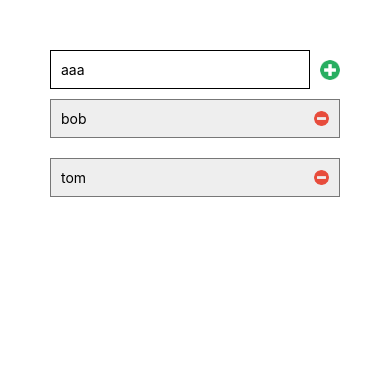
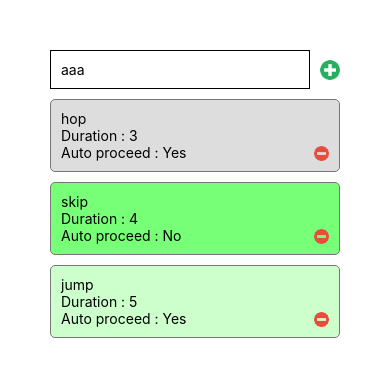
Before and after one commit to jcosmo/interval-training, a React Native app: screen / in a window 390 px wide. Shown: the top 376 px of the page. Built offline with nearby package versions, Linux system fonts and the light colour scheme.

Commit message:
Implement remove stage. Add some more content to stages. Minor rendering changes.

```diff
--- a/App.js
+++ b/App.js
@@ -1,24 +1,35 @@
 import React, {useState} from 'react';
 import {StyleSheet, View} from 'react-native';
 import AddStage from './components/AddStage';
-import StagesAsFlatList from './components/Stages';
+import Stages from './components/Stages';
 
 const App = () => {
-  const [tabs, setTabs] = useState([
-    { key: 1, text: 'bob' },
-    { key: 2, text: 'tom' }]);
+    const [tabs, setTabs] = useState([
+      { id: 0, text: 'hop', duration: 3, autoResume: true, state: 'complete' },
+      { id: 1, text: 'skip', duration: 4, autoResume: false, state: 'active' },
+      { id: 2, text: 'jump', duration: 5, autoResume: true, state: 'pending' }]);
 
-  const addStage = (data) => setTabs(currentTabs =>
-    [...currentTabs, { key: currentTabs.length, text: data }]
-  );
+    const [nextId, setNextId] = useState(3);
 
-  return (
-    <View style={styles.container}>
-      <AddStage action={addStage}/>
-      <StagesAsFlatList tabs={tabs}/>
-    </View>
-  );
-};
+    const addStage = (data) => {
+      setNextId(nextId + 1);
+      setTabs(currentTabs =>
+        [...currentTabs, { id: nextId, text: data, duration: 10, autoResume: true, state: 'pending' }]);
+    };
+
+    const removeStage = (id) =>
+      setTabs(currentTabs => {
+        return currentTabs.filter(x => x.id !== id);
+      });
+
+    return (
+      <View style={styles.container}>
+        <AddStage onAdd={addStage}/>
+        <Stages tabs={tabs} onRemove={removeStage}/>
+      </View>
+    );
+  }
+;
 
 const styles = StyleSheet.create({
   container: {
--- a/components/AddStage.js
+++ b/components/AddStage.js
@@ -5,10 +5,19 @@ import {TouchableWithoutFeedback} from 'react-native-web';
 const AddStage = props => {
   const [newStageText, setNewStageText] = useState('');
 
+  const onAdd = () => {
+    let text = newStageText.trim();
+    if ('' !== text) {
+      setNewStageText('');
+      props.onAdd(text);
+    }
+  };
+
   return (
     <View style={styles.container}>
-      <TextInput style={styles.input} value={newStageText} onChangeText={setNewStageText} placeholder='aaa'/>
-      <TouchableWithoutFeedback onPress={props.action.bind(this, newStageText)}>
+      <TextInput style={styles.input} value={newStageText} onChangeText={setNewStageText} onSubmitEditing={onAdd}
+                 placeholder='aaa'/>
+      <TouchableWithoutFeedback onPress={onAdd}>
         <Image style={styles.icon} source={require('../assets/add.png')}/>
       </TouchableWithoutFeedback>
     </View>
@@ -20,7 +29,8 @@ const styles = StyleSheet.create({
     flexDirection: 'row',
     flexGrow: 0,
     justifyContent: 'space-between',
-    alignItems: 'center'
+    alignItems: 'center',
+    marginBottom: 5
   },
   input: {
     borderColor: 'black',
--- a/components/Stage.js
+++ b/components/Stage.js
@@ -1,11 +1,20 @@
 import React from 'react';
-import {StyleSheet, Text, View, Image} from 'react-native';
+import {Image, StyleSheet, Text, View} from 'react-native';
+import {TouchableWithoutFeedback} from 'react-native-web';
 
 const Stage = props => {
   return (
-    <View key={props.data.id} style={styles.stage}>
-      <Text style={styles.text}>{props.data.text}</Text>
-      <Image style={styles.icon} source={require("../assets/delete.png")}/>
+    <View key={props.data.id} style={[styles.stage,
+                                      styles[props.data.state]]}>
+      <View style={styles.leftPanel}>
+        <Text style={styles.text}>{props.data.text}</Text>
+        <Text>Duration : {props.data.duration}</Text>
+        <Text>Auto proceed : {props.data.autoResume ? 'Yes' : 'No'}</Text>
+      </View>
+
+      <TouchableWithoutFeedback onPress={props.onRemove}>
+        <Image style={styles.icon} source={require('../assets/delete.png')}/>
+      </TouchableWithoutFeedback>
     </View>
   );
 };
@@ -14,23 +23,45 @@ const styles = StyleSheet.create({
   stage: {
     flexDirection: 'row',
     justifyContent: 'space-between',
-    alignItems: 'center',
-    marginVertical: 10,
+    alignItems: 'flex-start',
+    marginVertical: 5,
     padding: 10,
+    borderWidth: 1,
     borderColor: '#777',
-    borderWidth: 1,
+    borderRadius: 5,
     backgroundColor: '#EEE',
   },
 
+  leftPanel: {
+    flexGrow: 1,
+    flexDirection: 'column',
+    justifyContent: 'flex-start',
+    alignItems: 'flex-start',
+    paddingRight: 10
+  },
+
   text: {
-    flexGrow: 0,
+    flexGrow: 1
   },
 
   icon: {
+    alignSelf: 'flex-end',
     height: 15,
     width: 15,
     flexGrow: 0,
     flexShrink: 0
+  },
+
+  active: {
+    backgroundColor: '#7F7'
+  },
+
+  complete: {
+    backgroundColor: '#DDD'
+  },
+
+  pending: {
+    backgroundColor: '#CFC'
   }
 });
 
--- a/components/Stages.js
+++ b/components/Stages.js
@@ -5,7 +5,7 @@ import Stage from './Stage';
 const Stages = props => {
   return (
     <ScrollView style={styles.stages}>
-      {props.tabs.map((t) => <Stage data={t}/>)}
+      {props.tabs.map((t) => <Stage key={t.id} data={t} onRemove={props.onRemove.bind(this,t.id)}/>)}
     </ScrollView>
   );
 };
```
